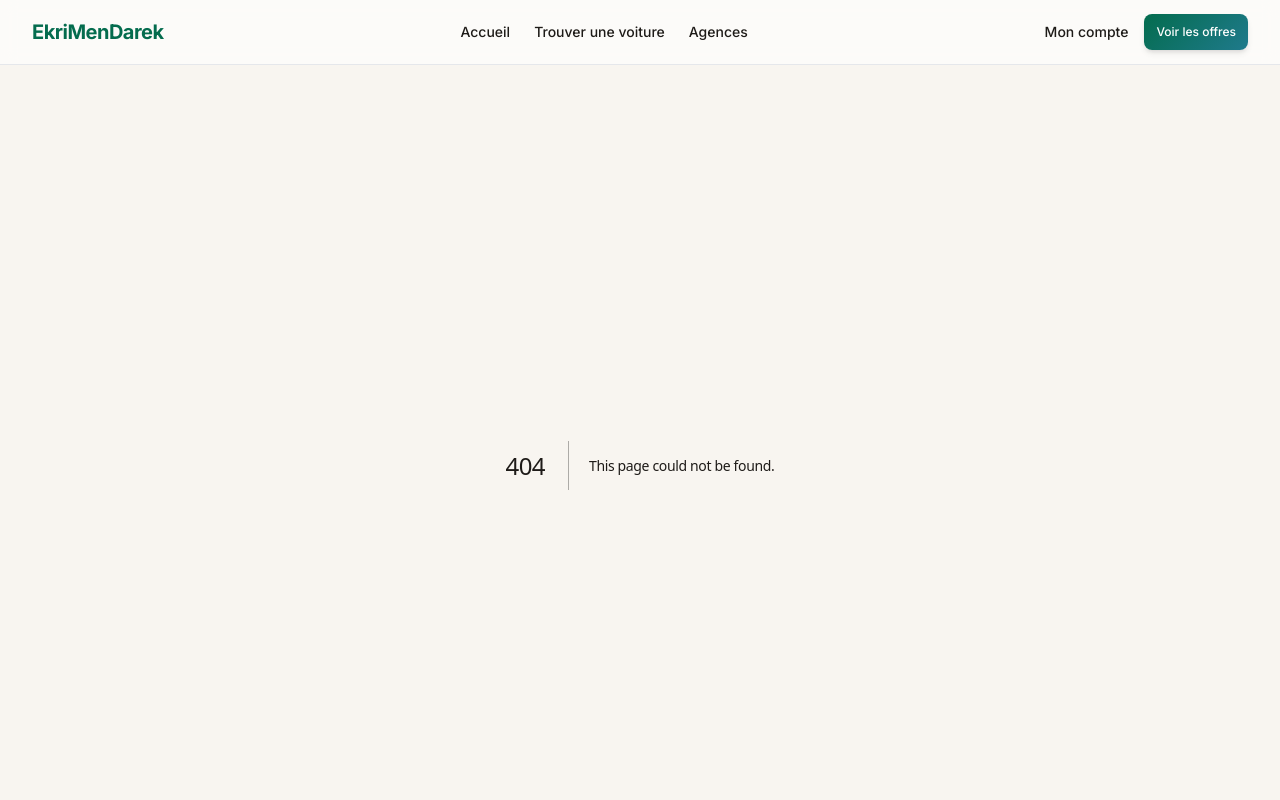
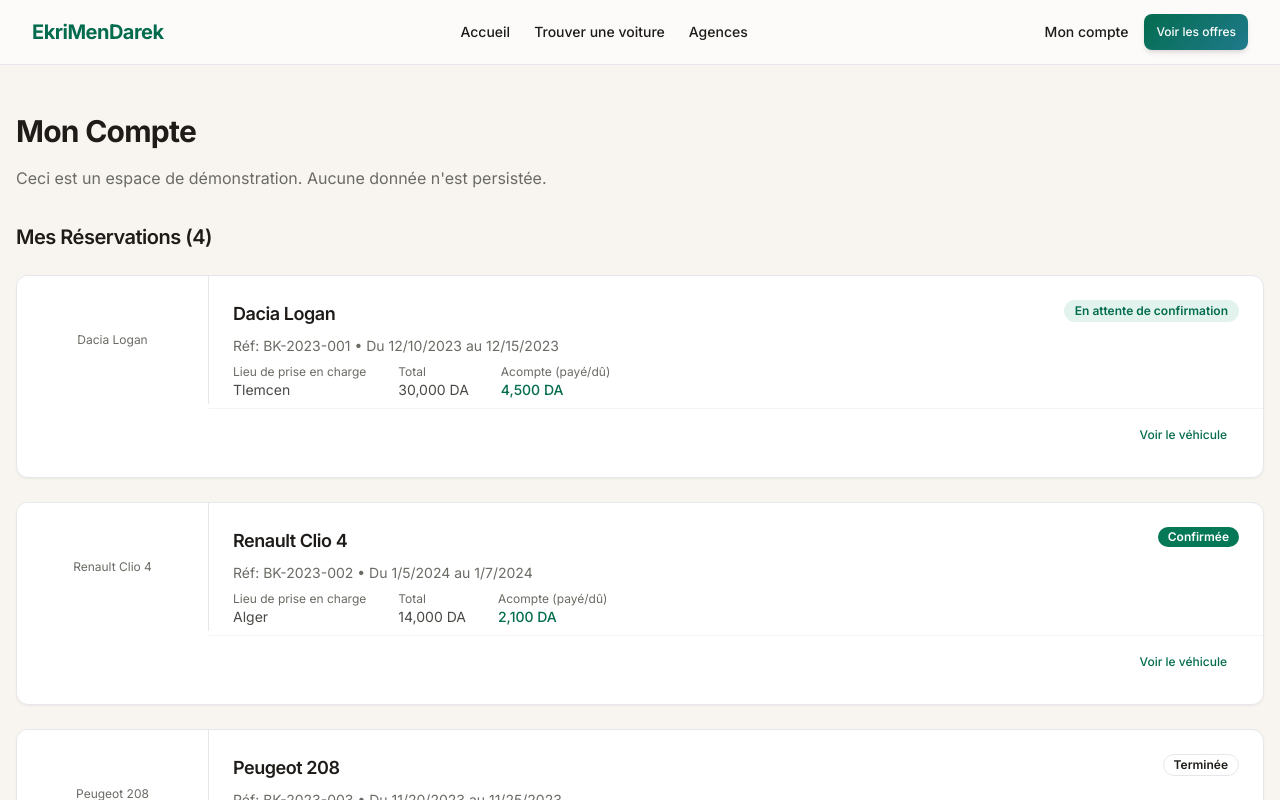
Before and after one commit to echeballah-coder/ekrimendarek-fullstack, a Next.js app in the folder frontend/: page /account in a window 1280 px wide. Before the commit this address had no page. Shown: the top 800 px of the page. Built offline with nearby package versions, Linux system fonts and the light colour scheme.

Commit message:
Étape 11 : page Mon compte avec réservations mockées

```diff
--- /dev/null
+++ b/frontend/app/account/page.tsx
@@ -0,0 +1,113 @@
+import { Metadata } from "next"
+import Link from "next/link"
+import { Card, CardContent, CardDescription, CardFooter, CardHeader, CardTitle } from "@/components/ui/Card"
+import { Badge } from "@/components/ui/Badge"
+import { Button, buttonBaseStyles, buttonSizes, buttonVariants } from "@/components/ui/Button"
+import { mockBookings, BookingStatus } from "@/data/mockBookings"
+import { getEnrichedBookings } from "@/lib/mockDataHelpers"
+import { cn } from "@/lib/utils"
+
+export const metadata: Metadata = {
+    title: "Mon Compte - EkriMenDarek",
+    description: "Gérez vos réservations de véhicules.",
+}
+
+const statusMap: Record<BookingStatus, { label: string; variant: 'default' | 'secondary' | 'outline' | 'success' | 'warning' }> = {
+    'PENDING_PAYMENT': { label: 'En attente de paiement', variant: 'warning' },
+    'PENDING_CONFIRMATION': { label: 'En attente de confirmation', variant: 'secondary' },
+    'CONFIRMED': { label: 'Confirmée', variant: 'success' },
+    'COMPLETED': { label: 'Terminée', variant: 'outline' },
+    'CANCELLED': { label: 'Annulée', variant: 'default' },
+}
+
+export default function AccountPage() {
+    const bookings = getEnrichedBookings(mockBookings)
+
+    return (
+        <div className="min-h-screen bg-brand-background py-12">
+            <div className="container mx-auto px-4">
+                <div className="flex flex-col md:flex-row md:items-center justify-between gap-4 mb-8">
+                    <div>
+                        <h1 className="text-3xl font-bold text-brand-text">Mon Compte</h1>
+                        <p className="text-brand-textMuted mt-2">
+                            Ceci est un espace de démonstration. Aucune donnée n&apos;est persistée.
+                        </p>
+                    </div>
+                </div>
+
+                <div className="space-y-6">
+                    <h2 className="text-xl font-semibold text-brand-text">Mes Réservations ({bookings.length})</h2>
+
+                    <div className="grid grid-cols-1 gap-6">
+                        {bookings.map((booking) => {
+                            const statusInfo = statusMap[booking.status] || { label: booking.status, variant: 'secondary' }
+
+                            return (
+                                <Card key={booking.id} className="overflow-hidden hover:border-brand-accent/50 transition-colors">
+                                    <div className="flex flex-col md:flex-row">
+                                        {/* Mobile/Desktop Image placeholder */}
+                                        <div className="w-full md:w-48 h-32 bg-brand-surface md:border-r border-brand-border flex items-center justify-center shrink-0 order-1 md:order-1">
+                                            <span className="text-xs text-brand-textMuted">
+                                                {booking.vehicle ? booking.vehicle.title : "Véhicule retiré"}
+                                            </span>
+                                        </div>
+
+                                        <div className="flex-1 flex flex-col p-0 order-2 md:order-2">
+                                            <CardHeader className="pb-2">
+                                                <div className="flex justify-between items-start">
+                                                    <div>
+                                                        <CardTitle className="text-lg text-brand-text">
+                                                            {booking.vehicle ? booking.vehicle.title : "Véhicule inconnu"}
+                                                        </CardTitle>
+                                                        <CardDescription className="mt-1">
+                                                            Réf: {booking.id} • Du {new Date(booking.startDate).toLocaleDateString()} au {new Date(booking.endDate).toLocaleDateString()}
+                                                        </CardDescription>
+                                                    </div>
+                                                    <Badge variant={statusInfo.variant} className="shrink-0">
+                                                        {statusInfo.label}
+                                                    </Badge>
+                                                </div>
+                                            </CardHeader>
+
+                                            <CardContent className="pb-2">
+                                                <div className="flex flex-wrap gap-x-8 gap-y-2 text-sm text-brand-text/80">
+                                                    <div>
+                                                        <span className="text-brand-textMuted block text-xs">Lieu de prise en charge</span>
+                                                        {booking.vehicle?.location || "N/A"}
+                                                    </div>
+                                                    <div>
+                                                        <span className="text-brand-textMuted block text-xs">Total</span>
+                                                        {booking.totalAmount.toLocaleString()} DA
+                                                    </div>
+                                                    <div>
+                                                        <span className="text-brand-textMuted block text-xs">Acompte (payé/dû)</span>
+                                                        <span className="font-medium text-brand-accent">{booking.depositAmount.toLocaleString()} DA</span>
+                                                    </div>
+                                                </div>
+                                            </CardContent>
+
+                                            <CardFooter className="pt-2 mt-auto border-t border-brand-border/50 bg-brand-surface/30">
+                                                <div className="flex gap-3 w-full justify-end">
+                                                    <Link
+                                                        href={`/vehicule/${booking.vehicleId}`}
+                                                        className={cn(buttonBaseStyles, buttonVariants.ghost, buttonSizes.sm)}
+                                                    >
+                                                        Voir le véhicule
+                                                    </Link>
+                                                    {/* Demo action */}
+                                                    {booking.status === 'PENDING_PAYMENT' && (
+                                                        <Button size="sm" variant="primary">Payer l&apos;acompte</Button>
+                                                    )}
+                                                </div>
+                                            </CardFooter>
+                                        </div>
+                                    </div>
+                                </Card>
+                            )
+                        })}
+                    </div>
+                </div>
+            </div>
+        </div>
+    )
+}
--- a/frontend/components/layout/Header.tsx
+++ b/frontend/components/layout/Header.tsx
@@ -13,7 +13,7 @@ export function Header() {
 
                 {/* Desktop Navigation */}
                 <nav className="hidden md:flex items-center gap-6">
-                    <Link href="#" className="text-sm font-medium text-brand-text hover:text-brand-accent transition-colors">
+                    <Link href="/" className="text-sm font-medium text-brand-text hover:text-brand-accent transition-colors">
                         Accueil
                     </Link>
                     <Link href="/recherche" className="text-sm font-medium text-brand-text hover:text-brand-accent transition-colors">
@@ -25,7 +25,7 @@ export function Header() {
                 </nav>
 
                 <div className="flex items-center gap-4">
-                    <Link href="#" className="hidden md:block text-sm font-medium text-brand-text hover:text-brand-accent transition-colors">
+                    <Link href="/account" className="hidden md:block text-sm font-medium text-brand-text hover:text-brand-accent transition-colors">
                         Mon compte
                     </Link>
                     <Button variant="primary" size="sm" className="hidden sm:inline-flex">
--- /dev/null
+++ b/frontend/data/mockBookings.ts
@@ -0,0 +1,55 @@
+export type BookingStatus = 'PENDING_PAYMENT' | 'PENDING_CONFIRMATION' | 'CONFIRMED' | 'CANCELLED' | 'COMPLETED'
+
+export interface Booking {
+    id: string
+    vehicleId: string
+    startDate: string
+    endDate: string
+    totalAmount: number
+    depositAmount: number
+    status: BookingStatus
+    createdAt: string
+}
+
+export const mockBookings: Booking[] = [
+    {
+        id: "BK-2023-001",
+        vehicleId: "1", // Renault Clio 5
+        startDate: "2023-12-10",
+        endDate: "2023-12-15",
+        totalAmount: 30000,
+        depositAmount: 4500,
+        status: 'PENDING_CONFIRMATION',
+        createdAt: "2023-12-05T10:00:00Z"
+    },
+    {
+        id: "BK-2023-002",
+        vehicleId: "2", // Peugeot 208
+        startDate: "2024-01-05",
+        endDate: "2024-01-07",
+        totalAmount: 14000,
+        depositAmount: 2100,
+        status: 'CONFIRMED',
+        createdAt: "2023-12-01T14:30:00Z"
+    },
+    {
+        id: "BK-2023-003",
+        vehicleId: "3", // Dacia Sandero
+        startDate: "2023-11-20",
+        endDate: "2023-11-25",
+        totalAmount: 22500,
+        depositAmount: 3375,
+        status: 'COMPLETED',
+        createdAt: "2023-11-15T09:15:00Z"
+    },
+    {
+        id: "BK-2023-004",
+        vehicleId: "1", // Renault Clio 5
+        startDate: "2023-10-10",
+        endDate: "2023-10-10",
+        totalAmount: 6000,
+        depositAmount: 900,
+        status: 'CANCELLED',
+        createdAt: "2023-10-01T11:00:00Z"
+    }
+]
--- /dev/null
+++ b/frontend/lib/mockDataHelpers.ts
@@ -0,0 +1,16 @@
+import { Booking } from "@/data/mockBookings"
+import { mockVehicles, Vehicle } from "@/data/mockVehicles"
+
+export interface EnrichedBooking extends Booking {
+    vehicle?: Vehicle
+}
+
+export function getEnrichedBookings(bookings: Booking[]): EnrichedBooking[] {
+    return bookings.map(booking => {
+        const vehicle = mockVehicles.find(v => v.id === booking.vehicleId)
+        return {
+            ...booking,
+            vehicle
+        }
+    }).sort((a, b) => new Date(b.createdAt).getTime() - new Date(a.createdAt).getTime())
+}
```
